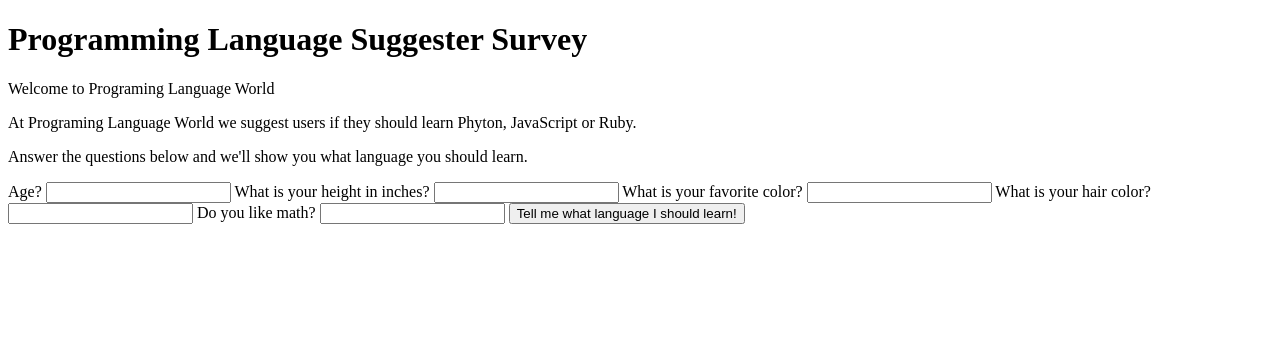
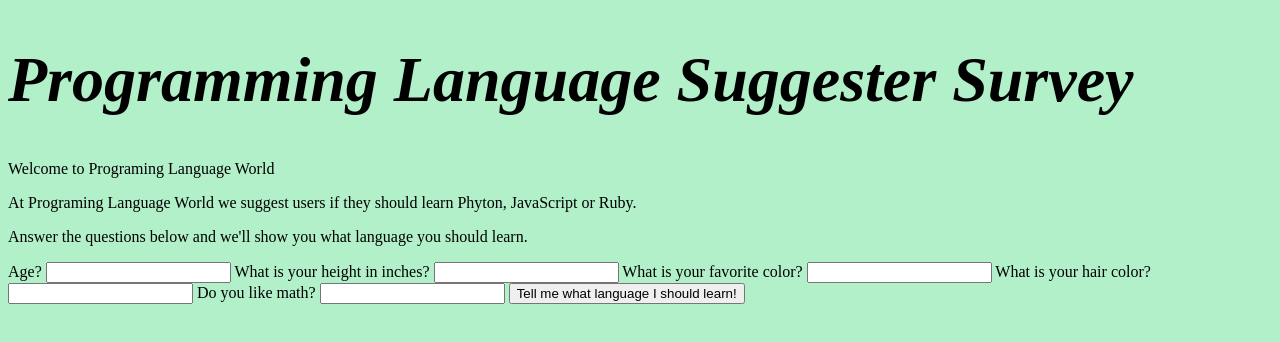
Before and after one commit to imeime23/Language-Suggester-Project2, a plain HTML site: page index.html in a window 1280 px wide. Drawn offline with Linux system fonts and the light colour scheme.

Commit message:
edit h1 and backgournd color, it will make the page look more appealing

```diff
--- a/css/styles.css
+++ b/css/styles.css
@@ -2,7 +2,12 @@
   display: none;
 }
 
-#error-message {
-  font-weight: 600;
-  color: red;
-}
+body {
+  background-color:rgb(177, 240, 201);
+  }
+
+  h1 {
+    font-size: 400%;
+    text-align: left;
+    font-style: italic;
+  }
```
